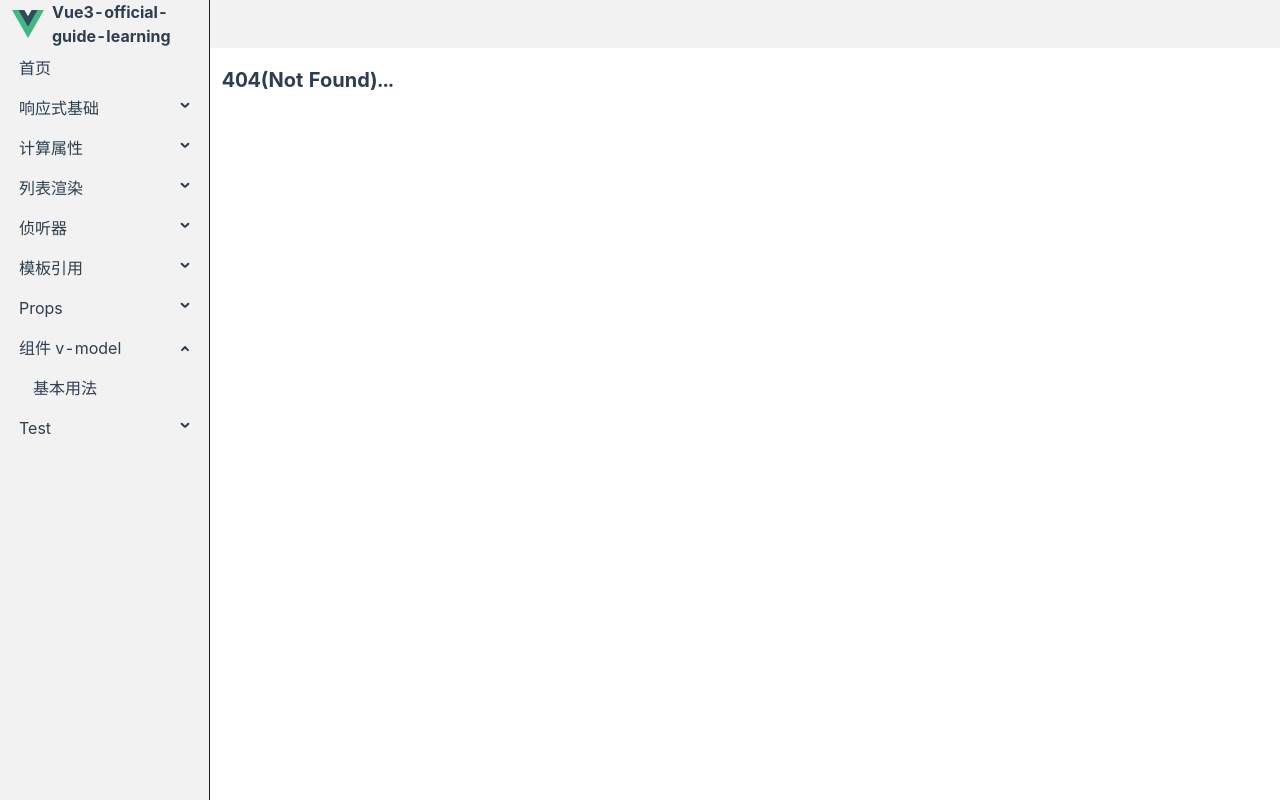
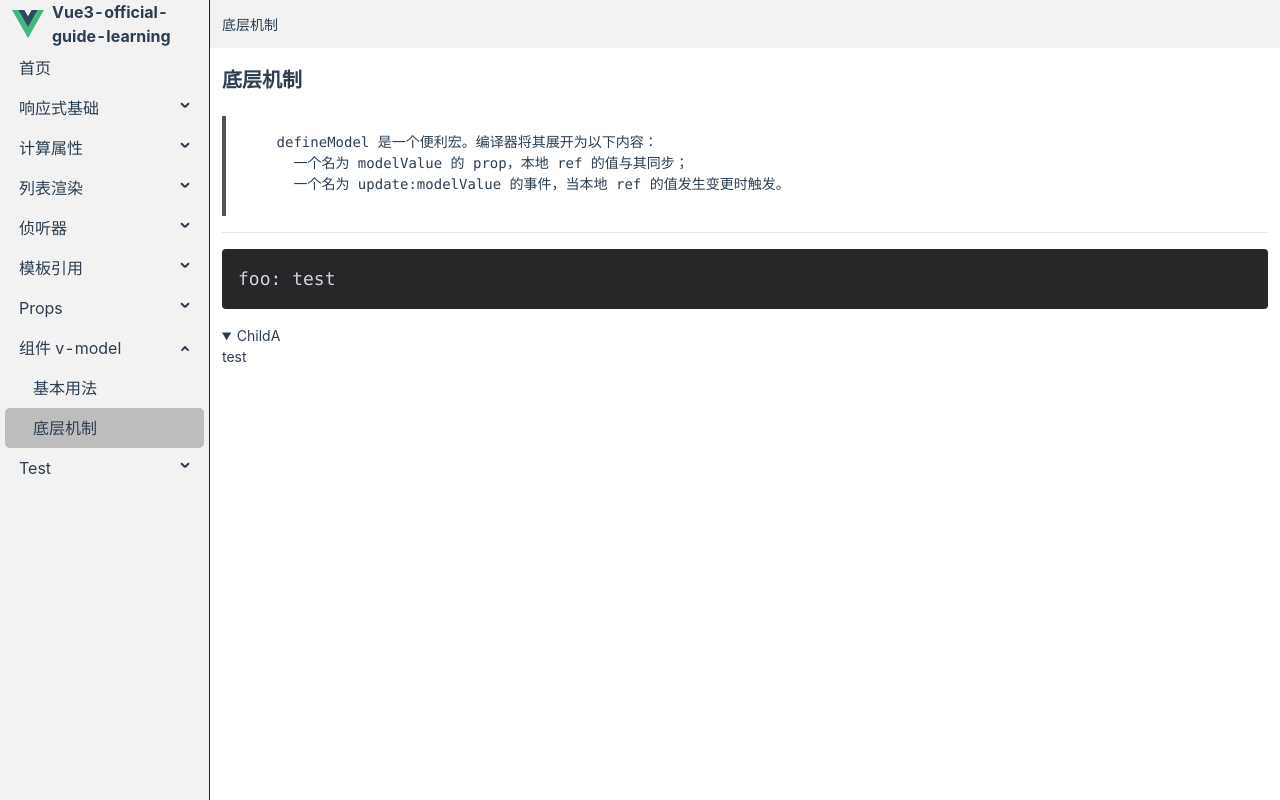
Before and after one commit to yuanlee301415/vue3-official-guide-learning, a Vue app: page /v-model/under-the-hood in a window 1280 px wide. Before the commit this address had no page. Built offline with nearby package versions, Linux system fonts and the light colour scheme.

Commit message:
组件 v-model》底层机制

```diff
--- a/src/router/routes/modules/v-model.js
+++ b/src/router/routes/modules/v-model.js
@@ -15,6 +15,13 @@ const V_MODEL_ROUTE = {
         title: '基本用法',
       },
     },
+    {
+      path: 'under-the-hood',
+      component: () => import('@/views/v-model/under-the-hood.vue'),
+      meta: {
+        title: '底层机制',
+      },
+    },
   ],
 }
 
--- /dev/null
+++ b/src/views/v-model/ChildA.vue
@@ -0,0 +1,13 @@
+<script setup>
+const props = defineProps(['modelValue'])
+const emit = defineEmits(['update:modelValue'])
+</script>
+
+<template>
+  <details open>
+    <summary>ChildA</summary>
+    <input type="text" :value="props.modelValue" @input="emit('update:modelValue', $event.target.value)" />
+  </details>
+</template>
+
+<style scoped lang="less"></style>
--- /dev/null
+++ b/src/views/v-model/under-the-hood.vue
@@ -0,0 +1,23 @@
+<script setup>
+import ChildA from './ChildA.vue'
+import { ref } from 'vue'
+
+const foo = ref('test')
+</script>
+
+<template>
+  <div>
+    <h1>底层机制</h1>
+    <pre>
+      defineModel 是一个便利宏。编译器将其展开为以下内容：
+        一个名为 modelValue 的 prop，本地 ref 的值与其同步；
+        一个名为 update:modelValue 的事件，当本地 ref 的值发生变更时触发。
+    </pre>
+
+    <hr />
+    <code>foo: {{ foo }}</code>
+    <ChildA :modelValue="foo" @update:modelValue="(value) => (foo = value)" />
+  </div>
+</template>
+
+<style scoped lang="less"></style>
```
